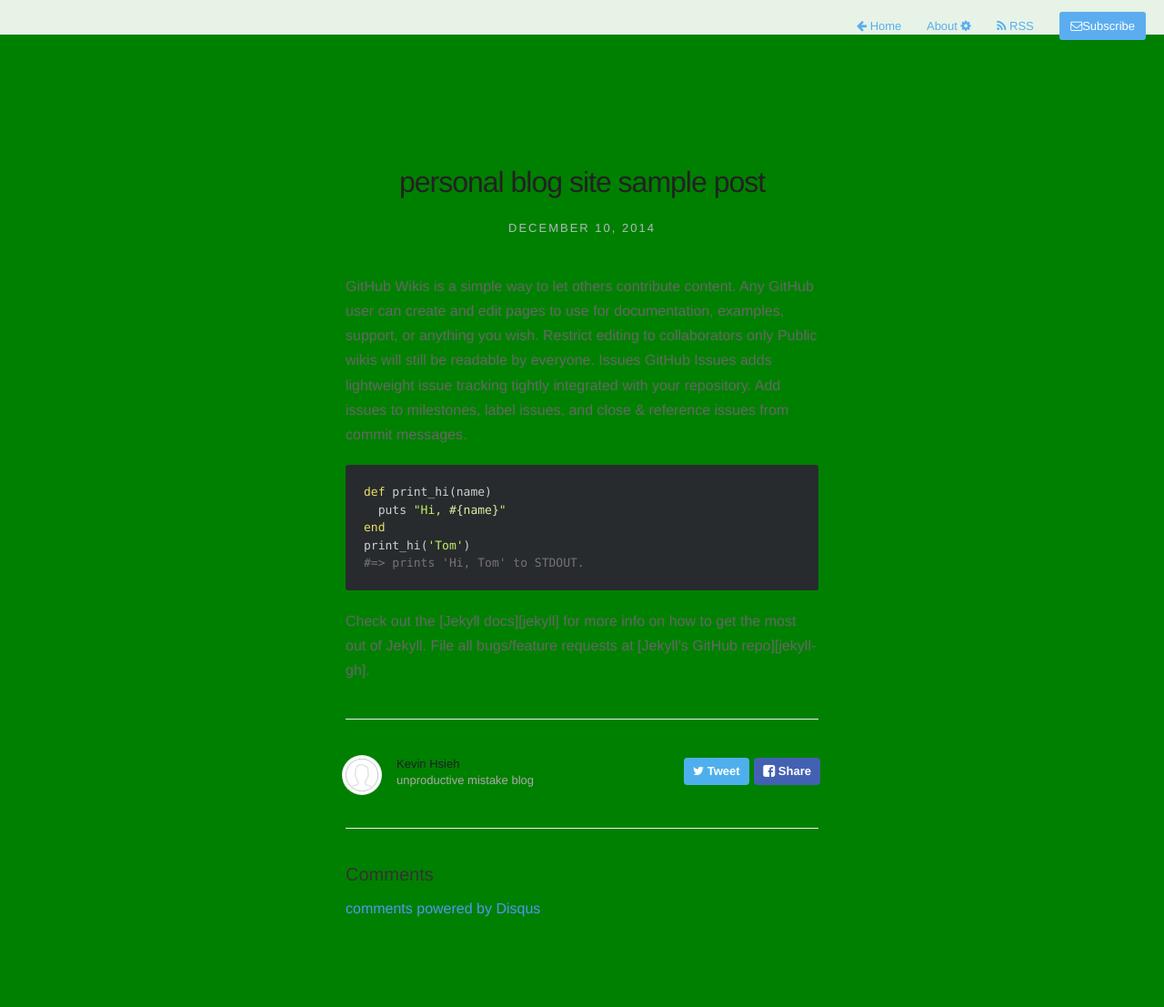
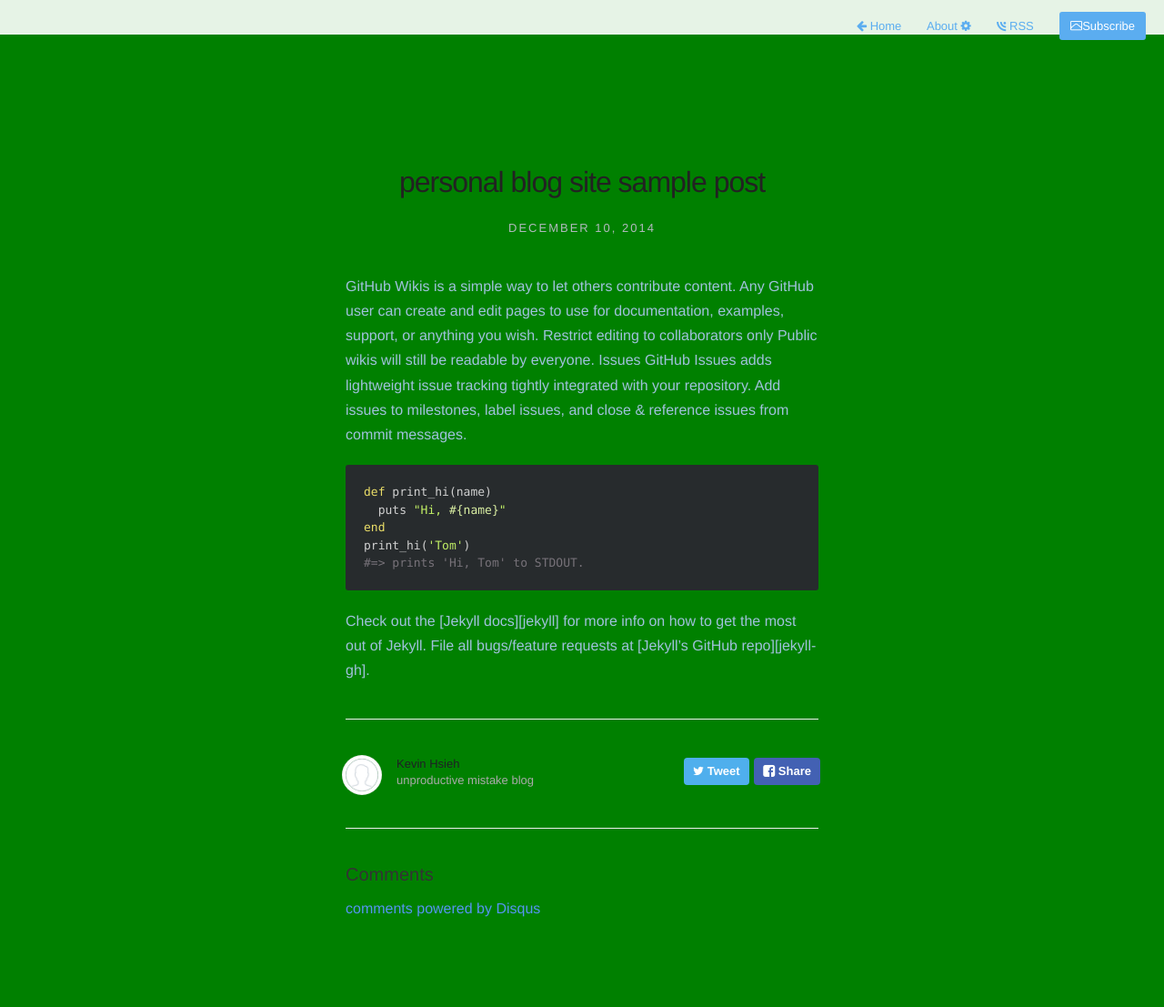
Before and after one commit to kvnhsh/kvnhsh.github.io, a Jekyll site: the page built from _posts/2014-12-10-personal-blog-post.markdown, in a window 1280 px wide. Shown: the whole page at 91% size. Built offline with Jekyll 4.4.1, drawn with Linux system fonts in a browser that asks for light colours; nearby versions of some CDN libraries; comment, search, counter and statistics services are not loaded.

Commit message:
css colors

```diff
--- a/_includes/navigation.html
+++ b/_includes/navigation.html
@@ -9,6 +9,6 @@
         {% endif %}
     {% endif %}
 
-    <a href="{{ site.baseurl }}feed.xml"> <i class="fa fa-rss"></i> RSS</a>
-    <a class="cta" href="#"><i class="fa fa-envelope-o"></i>Subscribe</a>
+    <a href="{{ site.baseurl }}feed.xml"> <i class="fa fa-rss fa-rotate-180"></i> RSS</a>
+    <a class="cta" href="#"><i class="fa fa-envelope-o fa-rotate-180"></i>Subscribe</a>
 </nav>
--- a/assets/css/style.css
+++ b/assets/css/style.css
@@ -187,7 +187,8 @@ ul 	{ margin:0; padding:0; }
 li	{ list-style-type:circle; list-style-position:inside; }
 
 /* Line Height */
-#post-body, p { line-height:1.7; }
+#post-body, p { line-height:1.7;
+	color: #a0c1dc;}
 
 b, strong { font-weight: 500;
   color: #1E2025; }
```
